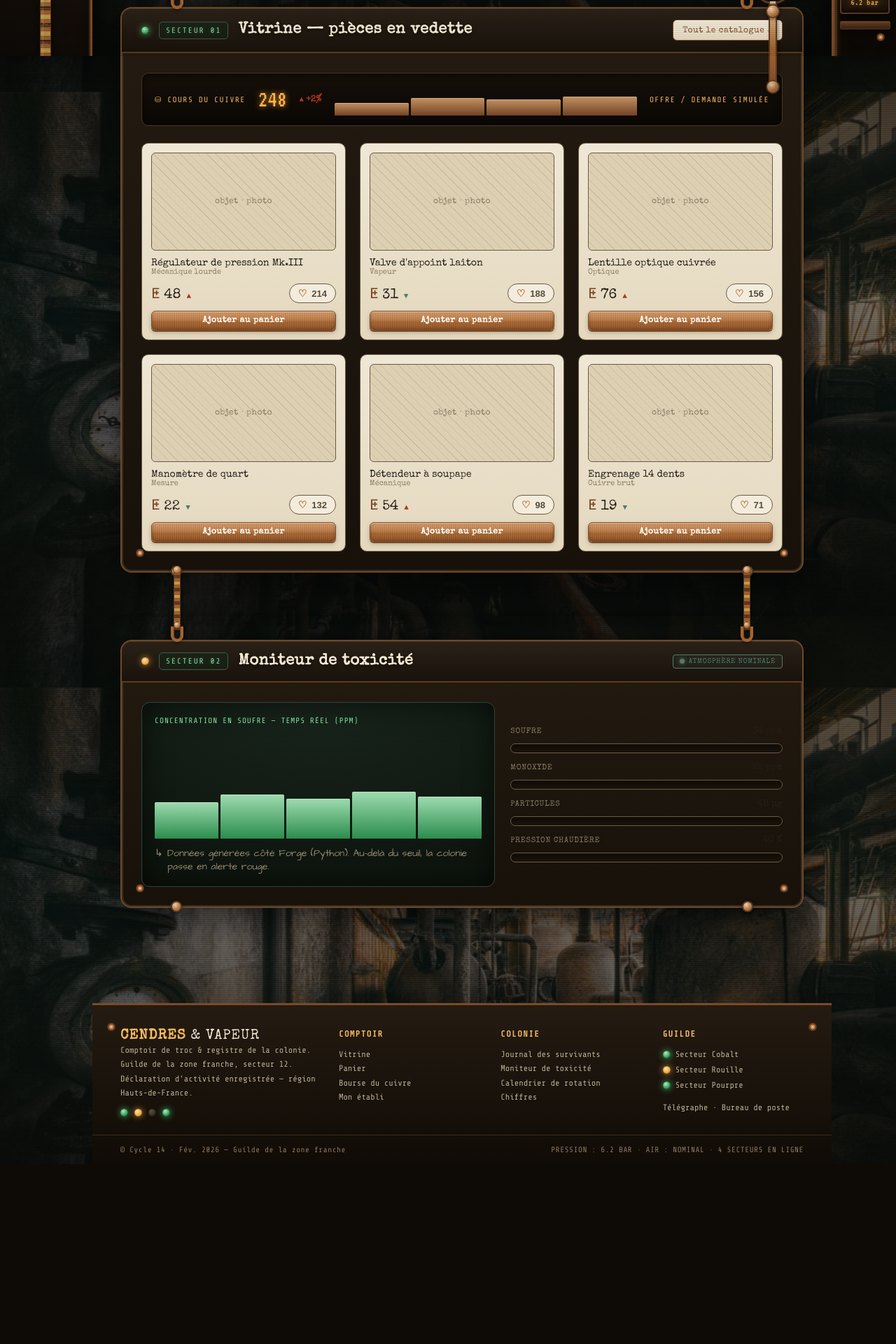
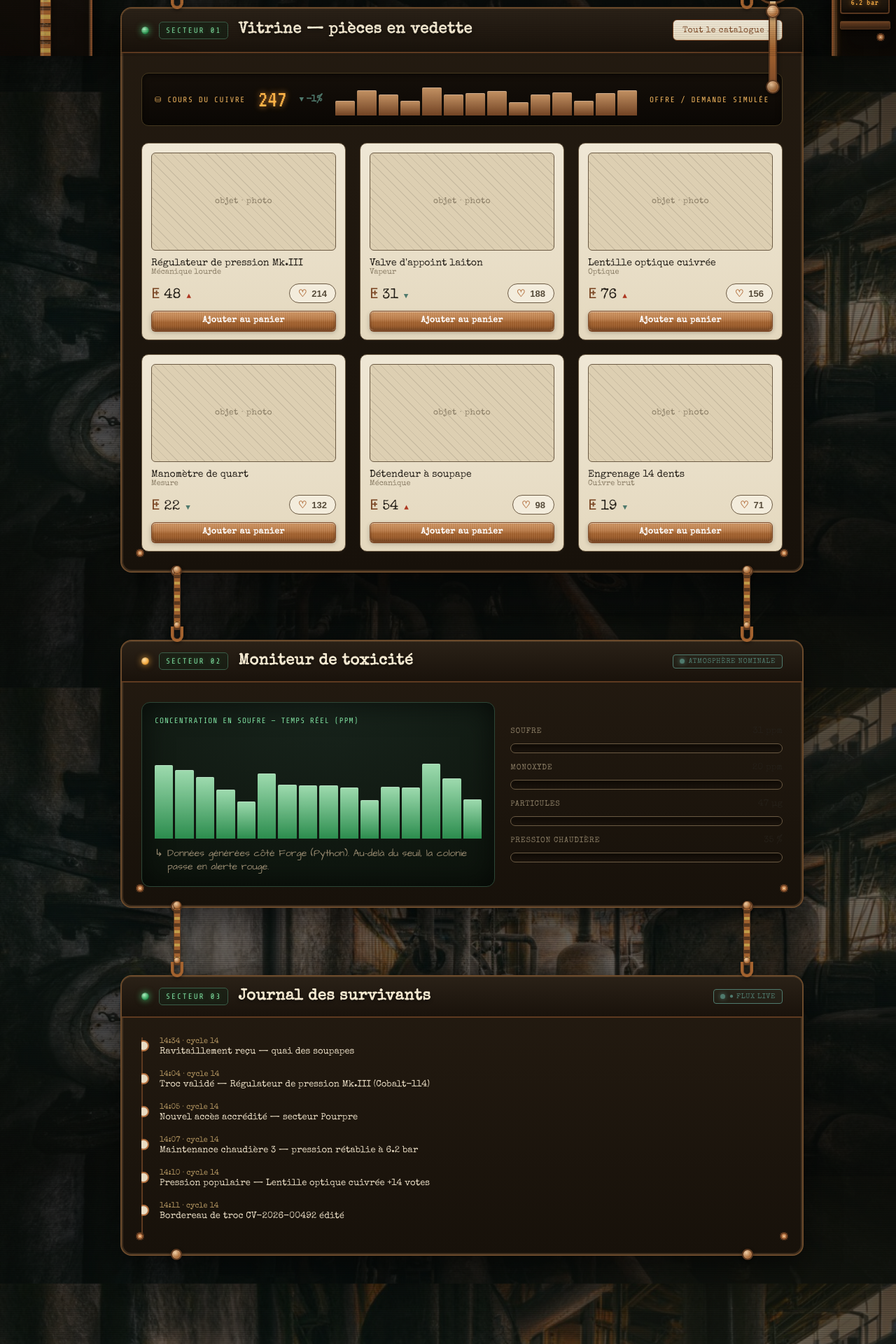
Before and after one commit to Leaph-ai/FullstackCendresVapeur, a React (Vite) app in the folder frontend/: page / in a window 1280 px wide. Shown: the part 720-2640 px from the top of the page at 70% size. Before the commit the page ends 2383 px from the top, so only its background shows below. Built offline with nearby package versions, Linux system fonts and the light colour scheme.

Commit message:
feat(home): journal des survivants et hook useLiveData
JournalSection flux live. useLiveData simule bourse, tox, journal. Types GaugeState/JournalEntry.

```diff
--- a/frontend/src/App.tsx
+++ b/frontend/src/App.tsx
@@ -6,22 +6,18 @@ import { FooterBoiler } from '@cv/components/layout/FooterBoiler';
 import { HeroSection } from '@cv/components/sections/HeroSection';
 import { VitrineSection } from '@cv/components/sections/VitrineSection';
 import { ToxicitySection } from '@cv/components/sections/ToxicitySection';
+import { JournalSection } from '@cv/components/sections/JournalSection';
 import { useScrollRail } from '@cv/hooks/useScrollRail';
+import { useLiveData } from '@cv/hooks/useLiveData';
 import { OverlayFx } from '@cv/components/primitives/OverlayFx';
-import { TOX_GAUGES } from '@cv/types';
-
-const mockGauges = TOX_GAUGES.map((g) => ({
-  id: g.id,
-  value: g.center,
-  warn: g.initialWarn ?? false,
-  danger: false,
-}));
 import { Route, Routes } from 'react-router-dom';
 import Login from './login';
 
 function Home() {
   const railRef = useScrollRail();
+  const live = useLiveData();
   const [cart, setCart] = useState(3);
+  const onAdd = useCallback(() => setCart((c) => c + 1), []);
   return (
     <>
       <MachineRail railRef={railRef} />
@@ -30,8 +26,9 @@ function Home() {
         <Topbar cartCount={cart} />
         <main className="home-main">
           <HeroSection />
-          <VitrineSection locked clanking={false} bourseIdx={248} bourseTrend={{ up: true, delta: 2 }} bourseSpark={[40, 55, 50, 60]} onAddToCart={() => setCart((c) => c + 1)} />
-          <ToxicitySection locked clanking={false} gauges={mockGauges} toxSpark={[35, 42, 38, 45, 40]} />
+          <VitrineSection locked clanking={false} bourseIdx={live.bourseIdx} bourseTrend={live.bourseTrend} bourseSpark={live.bourseSpark} onAddToCart={onAdd} />
+          <ToxicitySection locked clanking={false} gauges={live.gauges} toxSpark={live.toxSpark} />
+          <JournalSection locked clanking={false} entries={live.journal} />
         </main>
       </div>
       <FooterBoiler />
--- /dev/null
+++ b/frontend/src/lib/cv/components/sections/JournalSection.tsx
@@ -0,0 +1,39 @@
+import type { JournalEntry } from '../../types';
+import { PanelBody, PanelHead, ScrollPanel } from '../primitives/ScrollPanel';
+
+interface JournalSectionProps {
+  locked: boolean;
+  clanking: boolean;
+  entries: JournalEntry[];
+}
+
+export function JournalSection({ locked, clanking, entries }: JournalSectionProps) {
+  return (
+    <ScrollPanel id="journal" locked={locked} clanking={clanking}>
+      <PanelHead
+        sector="SECTEUR 03"
+        title="Journal des survivants"
+        right={
+          <span className="cv-badge">
+            <span className="led" />● flux live
+          </span>
+        }
+      />
+      <PanelBody>
+        <div className="journal">
+          <ul className="cv-feed" aria-live="polite">
+            {entries.map((entry) => (
+              <li
+                key={entry.key}
+                className={`cv-fitem${entry.type === 'alert' ? ' alert' : ''}`}
+              >
+                <div className="ts">{entry.stamp}</div>
+                <div className="act">{entry.text}</div>
+              </li>
+            ))}
+          </ul>
+        </div>
+      </PanelBody>
+    </ScrollPanel>
+  );
+}
--- a/frontend/src/lib/cv/components/sections/index.ts
+++ b/frontend/src/lib/cv/components/sections/index.ts
@@ -1,4 +1,5 @@
 export { HeroSection } from './HeroSection';
+export { JournalSection } from './JournalSection';
 export { ProductCard } from './ProductCard';
+export { ToxicitySection } from './ToxicitySection';
 export { VitrineSection } from './VitrineSection';
-export { ToxicitySection } from './ToxicitySection';
--- a/frontend/src/lib/cv/hooks/index.ts
+++ b/frontend/src/lib/cv/hooks/index.ts
@@ -1,3 +1,2 @@
+export { useScrollRail } from './useScrollRail';
 export { useLiveData } from './useLiveData';
-export { usePanelReveal } from './usePanelReveal';
-export { useScrollRail } from './useScrollRail';
--- /dev/null
+++ b/frontend/src/lib/cv/hooks/useLiveData.ts
@@ -0,0 +1,118 @@
+import { useCallback, useEffect, useState } from 'react';
+import { JOURNAL_LOGS, TOX_GAUGES, type JournalLog } from '../types';
+import type { GaugeState, JournalEntry } from '../types/live';
+
+const REDUCED_MOTION = window.matchMedia('(prefers-reduced-motion: reduce)').matches;
+
+function jitter(center: number, amp: number) {
+  return Math.max(4, Math.min(96, center + (Math.random() * 2 - 1) * amp));
+}
+
+let minute = 2;
+function nextStamp() {
+  minute = (minute + Math.floor(Math.random() * 3) + 1) % 60;
+  return `14:${String(minute).padStart(2, '0')} · cycle 14`;
+}
+
+function makeEntry(log: JournalLog): JournalEntry {
+  return { ...log, key: `${Date.now()}-${Math.random()}`, stamp: nextStamp() };
+}
+
+export function useLiveData() {
+  const [bourseIdx, setBourseIdx] = useState(248);
+  const [bourseTrend, setBourseTrend] = useState({ up: true, delta: 2 });
+  const [bourseSpark, setBourseSpark] = useState<number[]>(() =>
+    Array.from({ length: 14 }, () => 40 + Math.random() * 50),
+  );
+  const [toxSpark, setToxSpark] = useState<number[]>(() =>
+    Array.from({ length: 16 }, () => 35 + Math.random() * 35),
+  );
+  const [gauges, setGauges] = useState<GaugeState[]>(() =>
+    TOX_GAUGES.map((g) => ({
+      id: g.id,
+      value: g.center,
+      warn: g.initialWarn ?? false,
+      danger: false,
+    })),
+  );
+  const [journal, setJournal] = useState<JournalEntry[]>(() =>
+    JOURNAL_LOGS.slice(0, 6).map(makeEntry),
+  );
+  const [nixieValues, setNixieValues] = useState<Record<string, string>>({
+    citizens: '1 284',
+    orders: '96',
+  });
+
+  const shiftSpark = useCallback((prev: number[], lo: number, hi: number) => {
+    const next = prev.slice(1);
+    next.push(lo + Math.random() * (hi - lo));
+    return next;
+  }, []);
+
+  useEffect(() => {
+    if (REDUCED_MOTION) return;
+
+    const bourseTimer = window.setInterval(() => {
+      const d = Math.round((Math.random() * 2 - 1) * 6);
+      setBourseIdx((idx) => Math.max(180, Math.min(320, idx + d)));
+      setBourseTrend({ up: d >= 0, delta: d });
+      setBourseSpark((prev) => shiftSpark(prev, 30, 92));
+    }, 3200);
+
+    const toxGaugeTimer = window.setInterval(() => {
+      setGauges((prev) =>
+        prev.map((g, i) => {
+          const cfg = TOX_GAUGES[i];
+          const value = Math.round(jitter(cfg.center, 6));
+          return {
+            id: g.id,
+            value,
+            warn: value >= cfg.warn && value < cfg.danger,
+            danger: value >= cfg.danger,
+          };
+        }),
+      );
+    }, 2600);
+
+    const toxSparkTimer = window.setInterval(() => {
+      setToxSpark((prev) => shiftSpark(prev, 35, 80));
+    }, 1400);
+
+    const journalTimer = window.setInterval(() => {
+      const log = JOURNAL_LOGS[Math.floor(Math.random() * JOURNAL_LOGS.length)];
+      setJournal((prev) => [makeEntry(log), ...prev].slice(0, 6));
+    }, 3800);
+
+    const nixieTimer = window.setInterval(() => {
+      setNixieValues((prev) => {
+        const next = { ...prev };
+        if (Math.random() < 0.5) {
+          const raw = (prev.citizens ?? '1284').replace(/\s/g, '');
+          next.citizens = (parseInt(raw, 10) + 1).toLocaleString('fr-FR');
+        }
+        if (Math.random() < 0.5) {
+          next.orders = String(parseInt(prev.orders ?? '96', 10) + 1);
+        }
+        return next;
+      });
+    }, 5200);
+
+    return () => {
+      window.clearInterval(bourseTimer);
+      window.clearInterval(toxGaugeTimer);
+      window.clearInterval(toxSparkTimer);
+      window.clearInterval(journalTimer);
+      window.clearInterval(nixieTimer);
+    };
+  }, [shiftSpark]);
+
+  return {
+    bourseIdx,
+    bourseTrend,
+    bourseSpark,
+    toxSpark,
+    gauges,
+    journal,
+    nixieValues,
+  };
+}
--- a/frontend/src/lib/cv/styles/index.css
+++ b/frontend/src/lib/cv/styles/index.css
@@ -1,4 +1,4 @@
-/* CV styles — commit 12 */
+/* CV styles — commit 13 */
 @import './tokens.css';
 @import './base.css';
 @import './components.css';
@@ -10,3 +10,4 @@
 @import './sections/hero.css';
 @import './sections/vitrine.css';
 @import './sections/toxicity.css';
+@import './sections/journal.css';
--- /dev/null
+++ b/frontend/src/lib/cv/styles/sections/journal.css
@@ -0,0 +1,9 @@
+/* ============================================================
+   JOURNAL
+   ============================================================ */
+.journal{ max-height:360px; overflow:hidden; position:relative; }
+.journal .cv-feed{ list-style:none; margin:0; padding:0; border-left:2px solid #5e3a20; }
+.journal .cv-fitem{ animation:slidein .5s ease; }
+.journal .cv-fitem .ts{ color:#b89a64; }
+.journal .cv-fitem .act{ color:#e8dcc4; }
+@keyframes slidein{ from{ opacity:0; transform:translateY(-8px); } to{ opacity:1; transform:none; } }
--- a/frontend/src/lib/cv/types/index.ts
+++ b/frontend/src/lib/cv/types/index.ts
@@ -1,15 +1,3 @@
-export type {
-  JournalLog,
-  Product,
-  ToxGaugeConfig,
-} from './homeContent';
-
-export {
-  COLONY_STATS,
-  JOURNAL_LOGS,
-  NAV_LINKS,
-  PRODUCTS,
-  TOX_GAUGES,
-} from './homeContent';
-
+export type { JournalLog, Product, ToxGaugeConfig } from './homeContent';
+export { JOURNAL_LOGS, NAV_LINKS, PRODUCTS, TOX_GAUGES } from './homeContent';
 export type { GaugeState, JournalEntry } from './live';
--- /dev/null
+++ b/frontend/src/lib/cv/types/live.ts
@@ -0,0 +1,13 @@
+import type { JournalLog } from './homeContent';
+
+export interface GaugeState {
+  id: string;
+  value: number;
+  warn: boolean;
+  danger: boolean;
+}
+
+export interface JournalEntry extends JournalLog {
+  key: string;
+  stamp: string;
+}
```
